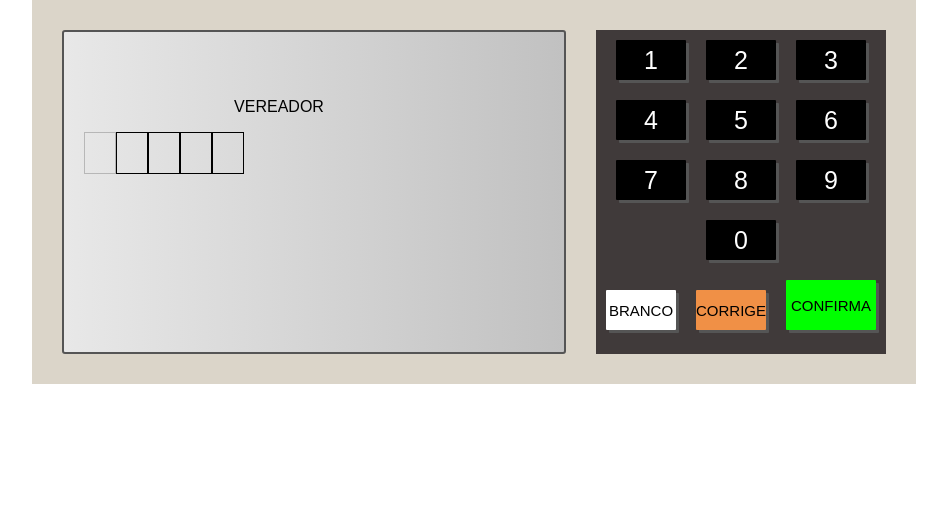
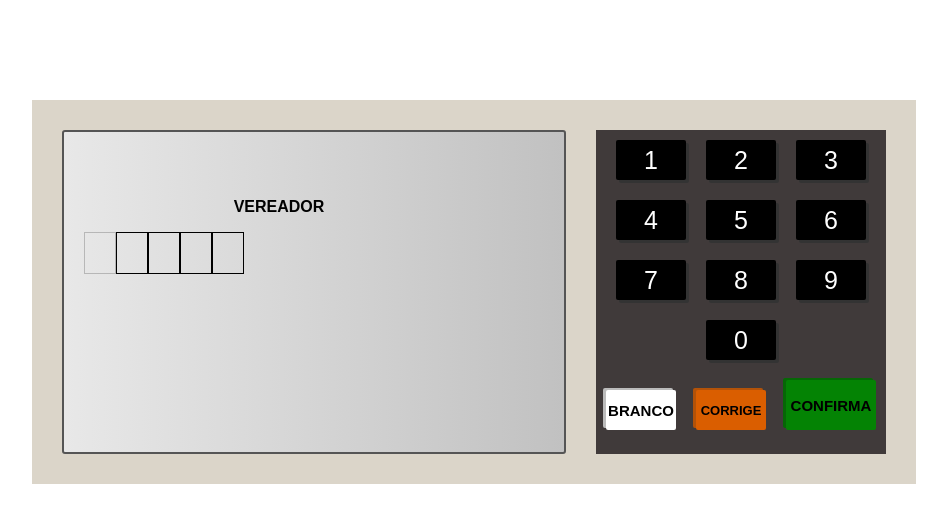
Before and after one commit to JomarFranca/Urna-Eletronica, a website: page index.html in a window 1280 px wide. Shown: the whole page, without its empty margins (166-1113 px from the left). Drawn offline with Linux system fonts and the light colour scheme.

Commit message:
Terminando a estilização do conteúdo

```diff
--- a/etapas.js
+++ b/etapas.js
@@ -4,19 +4,19 @@ let etapas = [
 		numeros: 5,
 		candidatos: [
 			{
-				numero: '38111',
-				nome: 'Fulano de Tal',
-				partido: 'ABC',
+				numero: '77111',
+				nome: 'Helena da Silva',
+				partido: 'TdoB',
 				fotos: [
-					{url: 'mulher-begnus.jpg', legenda: 'Vereador'}
+					{url: '6.png', legenda: 'Vereadora'}
 				]
 			},
 			{
-				numero: '77222',
-				nome: 'Beltrano da Silva',
-				partido: 'DEFG',
+				numero: '88722',
+				nome: 'Marcelo Sousa',
+				partido: 'ADEBRA',
 				fotos: [
-					{url: 'filha-adrian.jpg', legenda: 'Vereador'}
+					{url: '1.png', legenda: 'Vereador'}
 				]
 			},
 		]
@@ -26,23 +26,23 @@ let etapas = [
 		numeros: 2,
 		candidatos: [
 			{
-				numero: '99',
-				nome: 'Ciclano',
-				partido: 'ABC',
-				vice: 'CIC',
+				numero: '77',
+				nome: 'João de Silva',
+				partido: 'TdoB',
+				vice: 'António de Paula',
 				fotos: [
-					{url: 'adrian.jpg', legenda: 'Prefeito',},
-					{url: 'filho-adrian.jpg', legenda: 'Vice-Prefeito', small: true}
+					{url: '2.png', legenda: 'Prefeito'},
+					{url: '7.png', legenda: 'Vice: António de Paula', small: true}
 				]
 			},
 			{
-				numero: '84',
-				nome: 'Zulano',
-				partido: 'QWERTY',
-				vice: 'Zul',
+				numero: '88',
+				nome: 'Inês Maria',
+				partido: 'ADEBRA',
+				vice: 'Luís Felipe',
 				fotos: [
-					{url: 'mitras.jpg', legenda: 'Prefeito',},
-					{url: 'baruque.jpg', legenda: 'Vice-Prefeito', small: true}
+					{url: '5.png', legenda: 'Prefeito'},
+					{url: '8.png', legenda: 'Vice: Luís Felipe', small: true}
 				]
 			}
 		]
--- a/index.html
+++ b/index.html
@@ -16,7 +16,7 @@
                         <span>SEU VOTO PARA</span>
                     </div>
                     <div class="d-1-2">
-                        <span>VEREADOR</span>
+                        <span class="cargo">VEREADOR</span>
                     </div>
                     <div class="d-1-3">
                         <div class="numero pisca"></div>
@@ -30,19 +30,19 @@
                 </div>
                 <div class="d-1-right">
                     <div class="d-1-image">
-                        <img src="./img/slaveck.jpg" alt="Prefeito-Adrian">
+                        <img src="./img/" alt="">
                         Prefeito
                     </div>
                     <div class="d-1-image small">
-                        <img src="./img/filho-adrian.jpg" alt="Prefeito-Adrian">
+                        <img src="./img/" alt="">
                         Vice-Prefeito
                     </div>
                 </div>
             </div>
             <div class="d-2">
                 Aperte a tela: <br/>
-                CONFIRMA para CONFIRMAR este voto: <br/>
-                CORRIGE para REINICIAR este voto
+                <strong>CONFIRMA</strong> para <strong>CONFIRMAR</strong> este voto <br/>
+                <strong>CORRIGE</strong> para <strong>REINICIAR</strong> este voto
             </div>
         </div>
         <div class="teclado">
--- a/script.js
+++ b/script.js
@@ -47,14 +47,14 @@ function atualizaInterface() {
 		candidato = candidato[0];
 		seuVotoPara.style.display = 'block';
 		aviso.style.display = 'block';
-		descricao.innerHTML = `Nome: ${candidato.nome}<br/>Partido: ${candidato.partido} `;
+		descricao.innerHTML = `Nome: ${candidato.nome}<br/>Partido: ${candidato.partido}`;
 
 		let fotosHtml = '';
 		for(let i in candidato.fotos) {
 			if(candidato.fotos[i].small) {
-				fotosHtml += `<div class="d-1-image small"><img src="./img/${candidato.fotos[i].url}"alt="Prefeito-Adrian">${candidato.fotos[i].legenda}</div>`;
+				fotosHtml += `<div class="d-1-image small"><img src="./img/${candidato.fotos[i].url}"alt="">${candidato.fotos[i].legenda}</div>`;
 			} else {
-				fotosHtml += `<div class="d-1-image"><img src="./img/${candidato.fotos[i].url}"alt="Prefeito-Adrian">${candidato.fotos[i].legenda}</div>`;
+				fotosHtml += `<div class="d-1-image"><img src="./img/${candidato.fotos[i].url}"alt="">${candidato.fotos[i].legenda}</div>`;
 			}
 		}
 		lateral.innerHTML = fotosHtml;
--- a/style.css
+++ b/style.css
@@ -5,7 +5,7 @@
 }
 
 body {
-    margin: 0;
+    margin: 100px;
     display: flex;
     justify-content: center;
     align-items: center;
@@ -27,6 +27,10 @@ body {
     border-radius: 3px;
     display: flex;
     flex-direction: column;
+}
+
+.cargo {
+    font-weight: bold;
 }
 
 .teclado {
@@ -52,28 +56,35 @@ body {
     align-items: center;
     margin: 10px;
     cursor: pointer;
-    box-shadow: 3px 3px 0px #555;
-    border-radius: 1px;
+    box-shadow: 3px 3px 0px #333;
+    border-radius: 2px;
 }
 
 .btn-branco {
     background-color: #fff;
     color: #000;
     font-size: 15px;
+    font-weight: bold;
+    box-shadow: -3px -2px 0px #bbb;
+
 }
 
 .btn-corrige {
-    background-color: #f09046;
+    background-color: #da5e00;
     color: #000;
-    font-size: 15px;
+    font-size: 13px;
+    font-weight: bold;
+    box-shadow: -3px -2px 0px #b35208;
 }
 
 .btn-confirma {
-    background-color: #0f0;
+    background-color: #048304;
     color: #000;
     font-size: 15px;
     width: 90px;
     height: 50px;
+    font-weight: bold;
+    box-shadow: -3px -2px 0px #066706;
 }
 
 .d-1 {
@@ -112,7 +123,8 @@ body {
     border: 1px solid #000;
     text-align: center;
     line-height: 40px;
-    font-size: 25px;
+    font-size: 30px;
+    font-weight: bold;
 }
 
 .pisca {
@@ -159,8 +171,8 @@ body {
 .aviso-grande {
     font-size: 40px;
     font-weight: bold;
-    display: flex;
-    justify-content: center;
+    float: right;
+    margin-top: 44px;
 }
 
 .aviso-gigante {
```
Also changed, not shown: img/1.png (added), img/2.png (added), img/3.png (added), img/4.png (added), img/5.png (added), img/6.png (added), img/7.png (added), img/8.png (added), img/adrian.jpg (deleted), img/baruque.jpg (deleted), img/filha-adrian.jpg (deleted), img/filho-adrian.jpg (deleted), img/filho-begnus.jpg (deleted), img/mitras.jpg (deleted), 2 more files.
